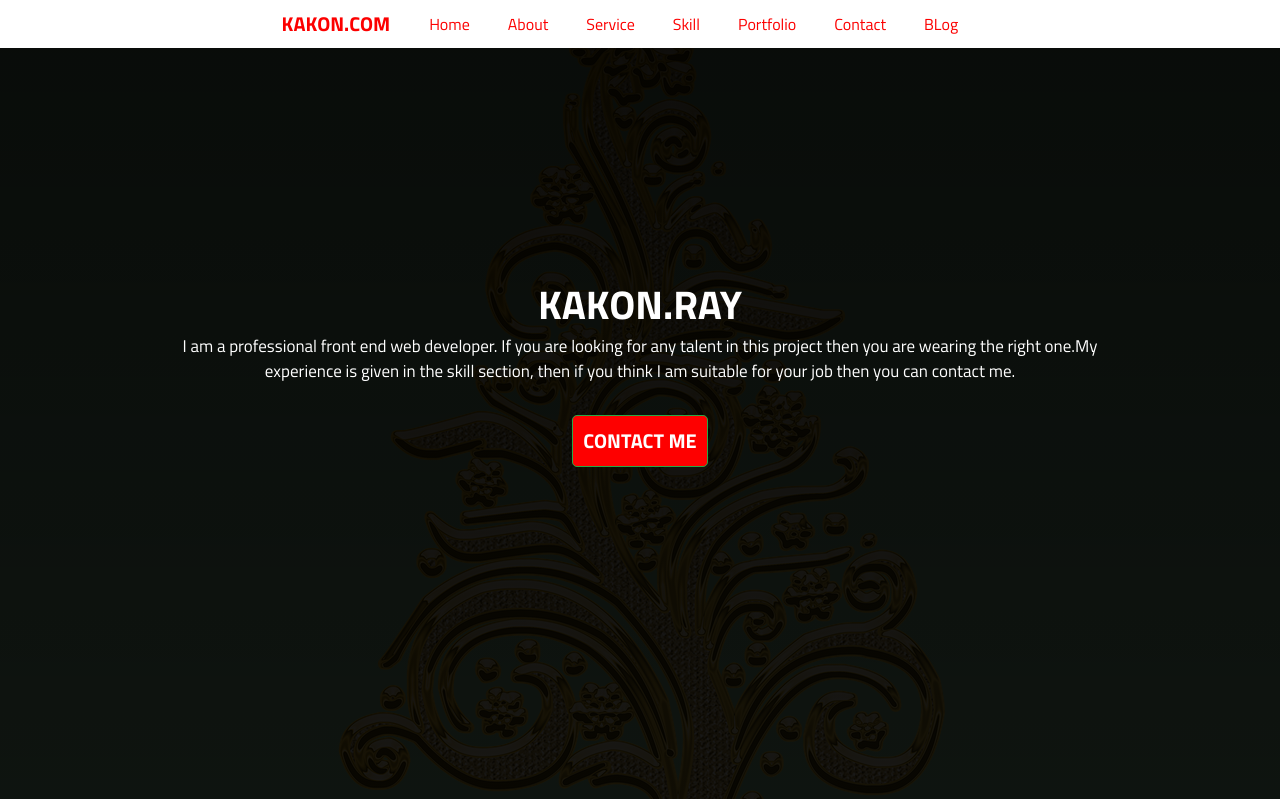
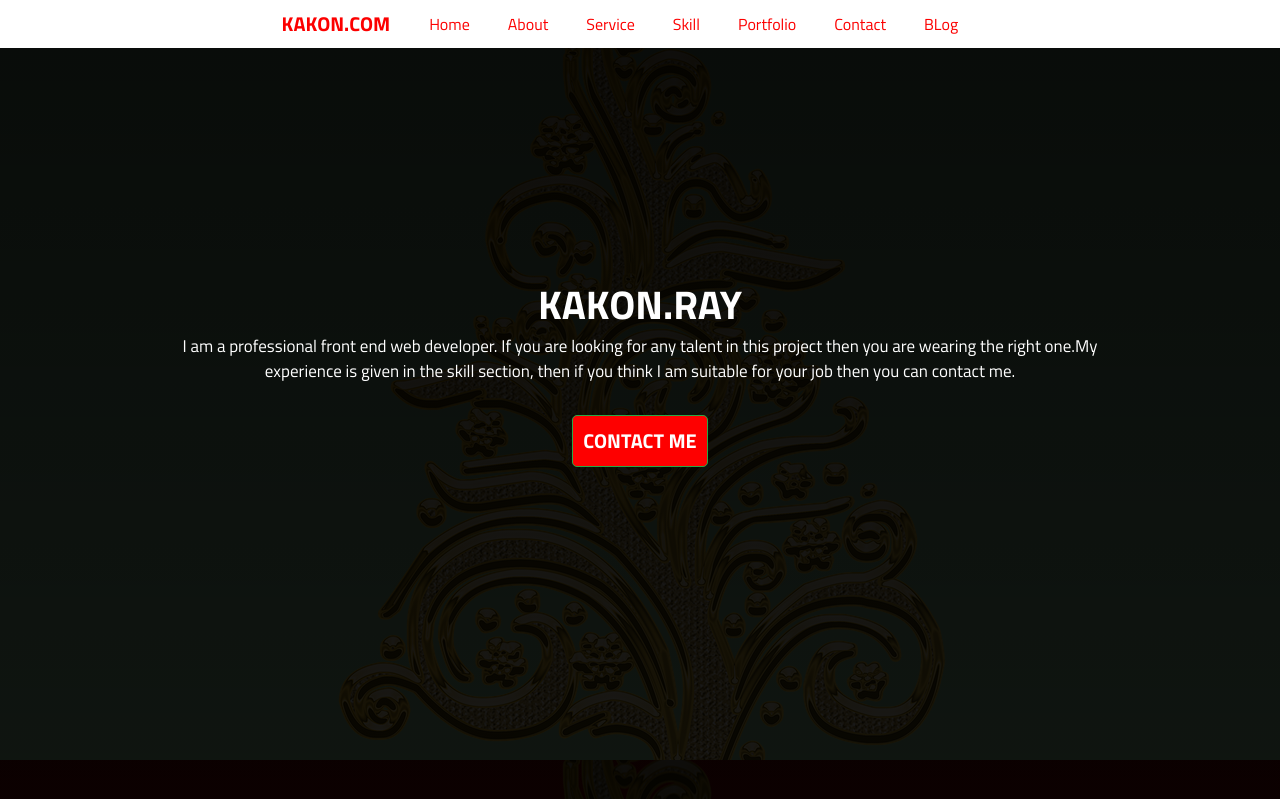
Before and after one commit to kakon-ray/basic-portfolio, a plain HTML site: page index.html in a window 1280 px wide. Shown: the top 799 px of the page. Drawn offline with nearby package versions, Linux system fonts and the light colour scheme.

Commit message:
update banner

```diff
--- a/resorces/css/main.css
+++ b/resorces/css/main.css
@@ -35,7 +35,7 @@ header {
   background-position: center center;
   background-color: #59b66d9d;
   background-attachment: fixed;
-  height: 860px;
+  height: 760px;
 }
 
 /*start navigation bar*/
```
